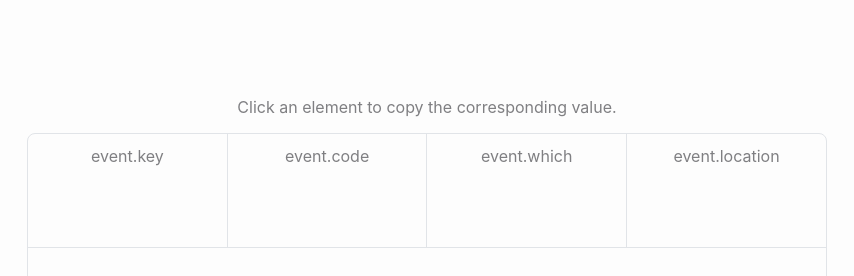
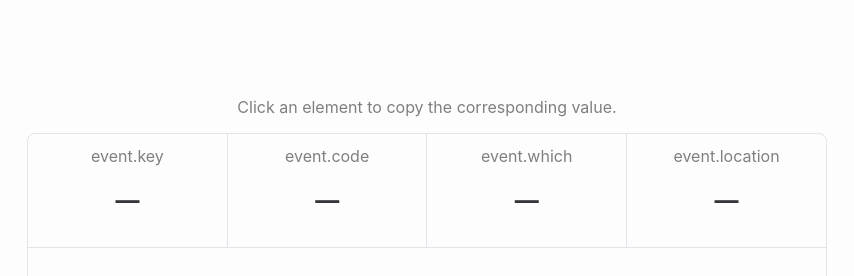
Before and after one commit to wesselvanree/js-keyboard-event, a website built with webpack: page dist/index.html in a window 1280 px wide. Shown: the top 276 px of the page, 213-1067 px from the left. Built offline with nearby package versions, Linux system fonts and the light colour scheme.

Commit message:
Change default property text

```diff
--- a/dist/index.html
+++ b/dist/index.html
@@ -18,7 +18,7 @@
             <p class="text-secondary">event.key</p>
           </div>
           <div class="element__bottom">
-            <h2 class="key">&nbsp;</h2>
+            <h2 class="key">—</h2>
           </div>
         </div>
         <div class="element element2">
@@ -26,7 +26,7 @@
             <p class="text-secondary">event.code</p>
           </div>
           <div class="element__bottom">
-            <h2 class="code">&nbsp;</h2>
+            <h2 class="code">—</h2>
           </div>
         </div>
         <div class="element element3">
@@ -34,7 +34,7 @@
             <p class="text-secondary">event.which</p>
           </div>
           <div class="element__bottom">
-            <h2 class="which">&nbsp;</h2>
+            <h2 class="which">—</h2>
           </div>
         </div>
         <div class="element element4">
@@ -42,7 +42,7 @@
             <p class="text-secondary">event.location</p>
           </div>
           <div class="element__bottom">
-            <h2 class="e-location">&nbsp;</h2>
+            <h2 class="e-location">—</h2>
           </div>
         </div>
       </div>
```
